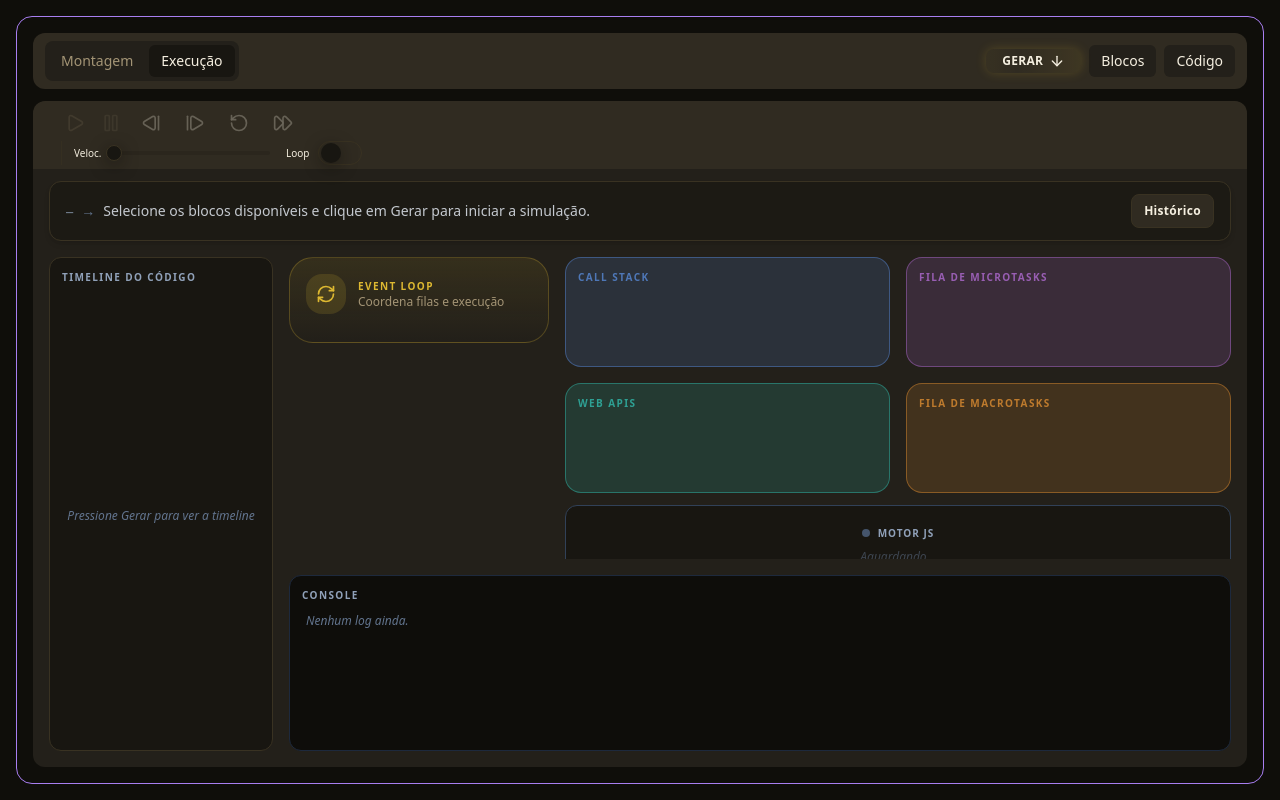
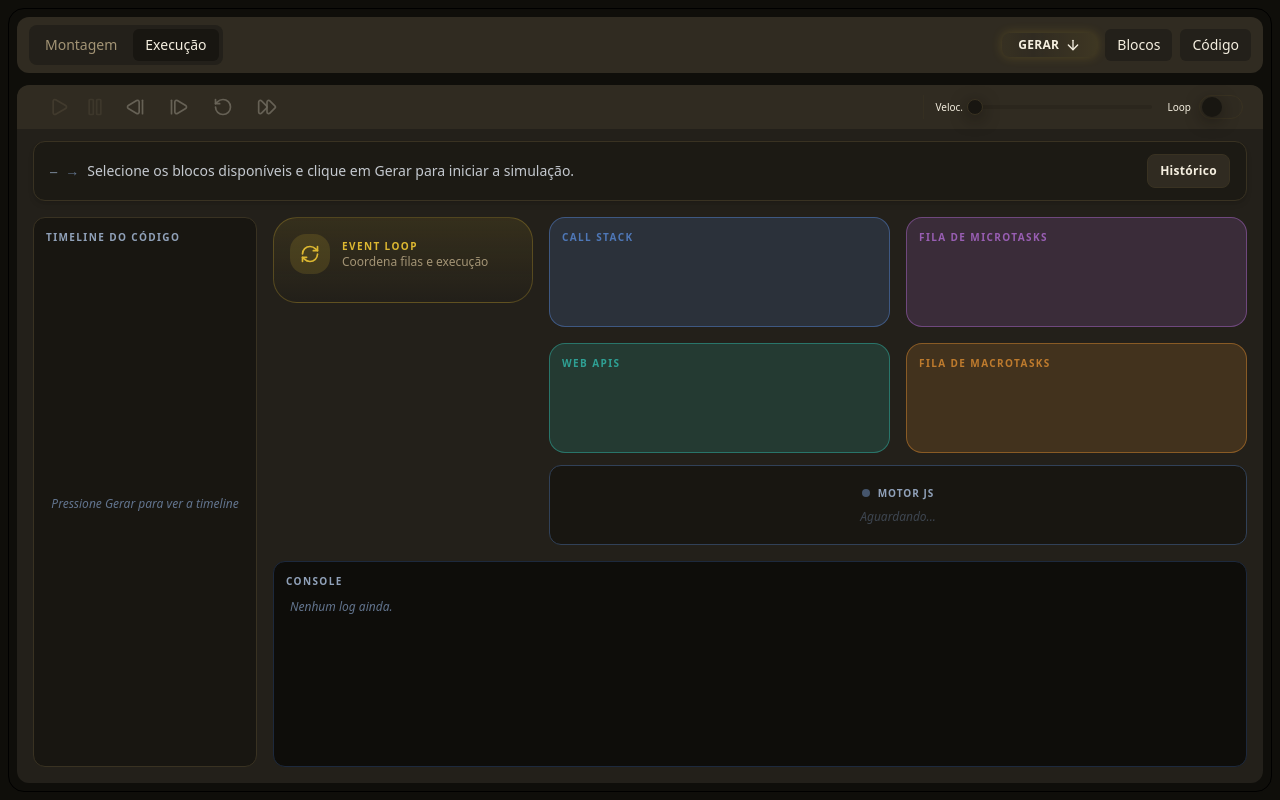
Before and after one commit to LuizHumphries/js-view, a React (Vite) app: page / in a window 1280 px wide. Both pictures are taken after a click on the button "Execução". Built offline with nearby package versions, Linux system fonts and the light colour scheme.

Commit message:
feat: add changes to ui

```diff
--- a/src/App.tsx
+++ b/src/App.tsx
@@ -49,10 +49,9 @@ function AppInner() {
     }, [panelTab])
 
     return (
-        <div className="flex min-h-dvh w-full overflow-x-hidden bg-bg-app p-2 sm:p-4 lg:h-dvh lg:overflow-hidden">
-            <div className="flex w-full flex-col gap-3 rounded-2xl border border-accent-promiseThen bg-bg-app p-3 sm:p-4 lg:h-full lg:min-h-0 lg:overflow-hidden">
+        <div className="flex min-h-dvh w-full overflow-x-hidden bg-bg-app p-2 sm:p-2 lg:h-dvh lg:overflow-hidden">
+            <div className="flex w-full flex-col gap-3 rounded-2xl border bg-bg-app p-1 sm:p-2 lg:h-full lg:min-h-0 lg:overflow-hidden">
                 <div className="flex flex-col gap-2 rounded-xl bg-bg-block-hover px-3 py-2 sm:flex-row sm:items-center sm:justify-between sm:gap-3">
-                    {/* Tabs: em telas pequenas vira select para não estourar layout */}
                     <div className="hidden items-center gap-1 rounded-lg bg-bg-block p-1 sm:flex">
                         <Button
                             type="button"
--- a/src/features/simulation/EventLoopZone.tsx
+++ b/src/features/simulation/EventLoopZone.tsx
@@ -8,9 +8,15 @@ type EventLoopZoneProps = {
     status: SimulationStatus
     hasBuilt: boolean
     transitTask: SimulationTask | null
+    isHidden?: boolean
 }
 
-export default function EventLoopZone({ status, hasBuilt, transitTask }: EventLoopZoneProps) {
+export default function EventLoopZone({
+    status,
+    hasBuilt,
+    transitTask,
+    isHidden = false,
+}: EventLoopZoneProps) {
     const isAnimating = hasBuilt && status === 'running'
 
     return (
@@ -43,6 +49,7 @@ export default function EventLoopZone({ status, hasBuilt, transitTask }: EventLo
                         task={transitTask}
                         isWaiting={false}
                         zoneId="eventloop"
+                        isHidden={isHidden}
                     />
                 )}
             </div>
--- a/src/features/simulation/SimulationControls.tsx
+++ b/src/features/simulation/SimulationControls.tsx
@@ -186,6 +186,46 @@ export default function SimulationControls({ simulation }: SimulationControlsPro
                     </div>
                 </div>
 
+                {/* Desktop (md+): Velocidade + Loop na MESMA linha do topo */}
+                <div className="ml-auto hidden items-center gap-3 md:flex">
+                    <div className="h-6 w-px bg-border-subtle/60" />
+
+                    <div className="flex min-w-0 items-center gap-2 md:min-w-[220px]">
+                        <span className="shrink-0 text-[10px] text-text-primary">Veloc.</span>
+                        <Slider.Root
+                            min={0}
+                            max={100}
+                            step={5}
+                            value={[transferSliderValue]}
+                            onValueChange={(value) => {
+                                const v = Array.isArray(value) ? value[0] : value
+                                dispatch(setTransferAnimSpeed(v))
+                            }}
+                            className="flex flex-1 items-center"
+                        >
+                            <Slider.Control className="w-full px-1">
+                                <Slider.Track className="relative h-1 w-full rounded-full bg-bg-block-strong">
+                                    <Slider.Indicator className="absolute inset-y-0 left-0 rounded-full bg-accent-gold" />
+                                    <Slider.Thumb className="absolute top-1/2 h-4 w-4 -translate-y-1/2 rounded-full border border-border-subtle bg-bg-panel shadow-card-soft outline-none focus-visible:ring-2 focus-visible:ring-accent-gold/60" />
+                                </Slider.Track>
+                            </Slider.Control>
+                        </Slider.Root>
+                    </div>
+
+                    <div className="flex items-center gap-2">
+                        <span className="text-[10px] text-text-primary">Loop</span>
+                        <Switch.Root
+                            checked={simulation.playback.autoplay}
+                            onCheckedChange={(checked) => {
+                                dispatch(setPlayback({ autoplay: checked }))
+                            }}
+                            className="relative flex h-6 w-11 items-center rounded-full border border-border-subtle bg-bg-block-hover p-0.5 transition-colors data-checked:bg-accent-gold/20"
+                        >
+                            <Switch.Thumb className="h-5 w-5 rounded-full bg-bg-panel shadow-card-soft transition-transform duration-200 data-checked:translate-x-5" />
+                        </Switch.Root>
+                    </div>
+                </div>
+
                 {/* Botão abrir/fechar só no mobile (<md). Em md+ não existe toggle. */}
                 <div className="ml-auto md:hidden">
                     <Button
@@ -207,15 +247,9 @@ export default function SimulationControls({ simulation }: SimulationControlsPro
                 </div>
             </div>
 
-            {/* Toolbar extra: em md+ sempre visível; em mobile só aparece se isMoreOpen */}
-            <div className={cn('mt-1', 'md:mt-0')}>
-                <div
-                    className={cn(
-                        'hidden md:flex',
-                        isMoreOpen ? 'flex md:flex' : 'hidden md:flex',
-                        'w-full flex-col gap-2 md:flex-row md:items-center md:gap-2',
-                    )}
-                >
+            {/* Toolbar extra: somente mobile (<md) */}
+            <div className="mt-1 md:hidden">
+                <div className={cn(isMoreOpen ? 'flex' : 'hidden', 'w-full flex-col gap-2')}>
                     {/* Mobile pequeno (<sm): controles de step abaixo, ocupando 100% com espaçamento */}
                     <div className="flex w-full items-center justify-between gap-2 sm:hidden">
                         <Button
@@ -268,11 +302,9 @@ export default function SimulationControls({ simulation }: SimulationControlsPro
                         </Button>
                     </div>
 
-                    {/* Linha 2 (mobile): slider embaixo. md+: continua no mesmo row. */}
-                    <div className="flex w-full items-center gap-3 md:w-auto">
-                        <div className="hidden h-6 w-px bg-border-subtle/60 md:block" />
-
-                        <div className="flex w-full min-w-0 flex-1 items-center gap-2 md:min-w-[200px]">
+                    {/* Linha 2 (mobile): slider + loop */}
+                    <div className="flex w-full items-center gap-3">
+                        <div className="flex w-full min-w-0 flex-1 items-center gap-2">
                             <span className="shrink-0 text-[10px] text-text-primary">Veloc.</span>
                             <Slider.Root
                                 min={0}
--- a/src/features/simulation/SimulationVisualizer.tsx
+++ b/src/features/simulation/SimulationVisualizer.tsx
@@ -66,6 +66,25 @@ export default function SimulationVisualizer() {
         from: { left: number; top: number; width: number; height: number }
         to: { left: number; top: number; width: number; height: number }
     } | null>(null)
+
+    function getTaskSubtitle(task: SimulationTask): string | null {
+        if (task.kind === 'promiseResolve') {
+            return 'Promise.resolve'
+        }
+        if (task.kind === 'microCallback' && task.source === 'promiseThen') {
+            return 'Microtask – callback do .then'
+        }
+        if (task.kind === 'microCallback' && task.source === 'asyncAwait') {
+            return 'Microtask – continuação do await'
+        }
+        if (task.kind === 'macroCallback' && task.source === 'timeout') {
+            if (task.remainingMs !== undefined && task.remainingMs > 0) {
+                return `setTimeout – ${task.remainingMs}ms restantes`
+            }
+            return `setTimeout callback (${task.delayMs}ms)`
+        }
+        return null
+    }
 
     useEffect(() => {
         if (typeof window === 'undefined') return
@@ -407,7 +426,7 @@ export default function SimulationVisualizer() {
                         </button>
                     </div>
 
-                    <div className="mt-3 max-h-[50dvh] overflow-auto">
+                    <div className="program-scroll mt-3 max-h-[50dvh] overflow-x-hidden overflow-y-auto">
                         {visibleSteps.length === 0 ? (
                             <div className="p-3 text-sm text-text-muted">
                                 Gere a simulação para ver o histórico.
@@ -493,12 +512,16 @@ export default function SimulationVisualizer() {
                             </div>
                         </div>
 
-                        <div className="grid min-h-0 flex-1 grid-cols-1 gap-2 sm:gap-4 lg:grid-cols-[260px_minmax(0,1fr)] lg:items-start lg:overflow-hidden">
+                        <div className="grid min-h-0 flex-1 grid-cols-1 gap-2 sm:gap-4 md:flex-none md:shrink-0 lg:grid-cols-[260px_minmax(0,1fr)] lg:items-start lg:overflow-hidden">
                             <div className="min-w-0">
                                 <EventLoopZone
                                     status={status}
                                     hasBuilt={steps.length > 0}
                                     transitTask={eventLoopTransitTask}
+                                    isHidden={
+                                        !!eventLoopTransitTask &&
+                                        hiddenTaskIds.has(eventLoopTransitTask.id)
+                                    }
                                 />
                             </div>
 
@@ -586,7 +609,7 @@ export default function SimulationVisualizer() {
                             </div>
                         </div>
 
-                        <section className="flex h-32 shrink-0 flex-col rounded-xl border border-slate-800 bg-black/60 p-3 sm:h-36 md:h-40 lg:h-44">
+                        <section className="flex h-32 shrink-0 flex-col rounded-xl border border-slate-800 bg-black/60 p-3 sm:h-36 md:h-auto md:min-h-0 md:flex-1 md:shrink lg:h-auto">
                             <h3 className="mb-2 shrink-0 text-[10px] font-semibold tracking-[0.14em] text-slate-400 uppercase">
                                 Console
                             </h3>
@@ -700,11 +723,19 @@ export default function SimulationVisualizer() {
                                   }}
                                   style={{ position: 'fixed' }}
                                   className={cn(
-                                      'rounded-xl border bg-bg-block-strong px-3 py-2 text-xs text-text-primary shadow-xl',
+                                      'rounded-xl border bg-bg-block-strong px-2 py-1.5 text-[11px] text-text-primary shadow-xl sm:px-3 sm:py-2 sm:text-xs',
+                                      'flex items-center gap-2',
                                       getTaskBorderClasses(f.task.source),
                                   )}
                               >
-                                  {f.task.label}
+                                  <div className="flex flex-col">
+                                      <span className="leading-snug">{f.task.label}</span>
+                                      {getTaskSubtitle(f.task) ? (
+                                          <span className="mt-0.5 text-[8px] font-medium tracking-wide text-slate-400 uppercase sm:text-[9px]">
+                                              {getTaskSubtitle(f.task)}
+                                          </span>
+                                      ) : null}
+                                  </div>
                               </motion.div>
                           ))}
                       </div>,
@@ -756,7 +787,7 @@ export default function SimulationVisualizer() {
                                           </button>
                                       </div>
 
-                                      <div className="min-h-0 flex-1 overflow-auto p-2">
+                                      <div className="program-scroll min-h-0 flex-1 overflow-x-hidden overflow-y-auto p-2">
                                           {visibleSteps.length === 0 ? (
                                               <div className="p-3 text-sm text-text-muted">
                                                   Gere a simulação para ver o histórico.
```
